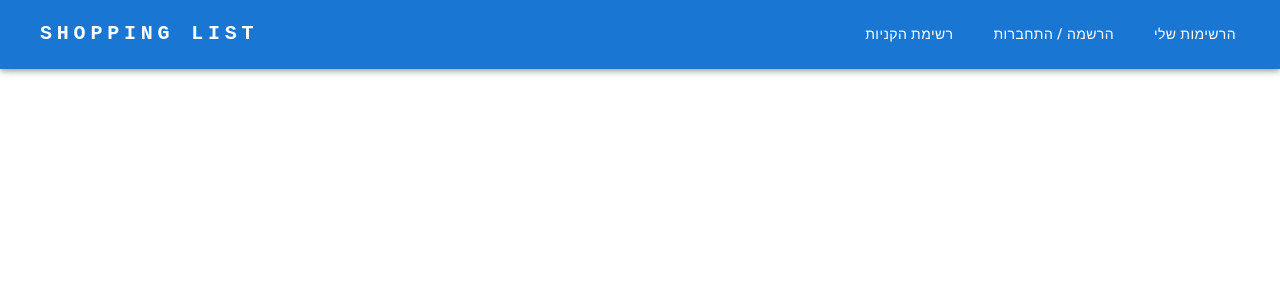
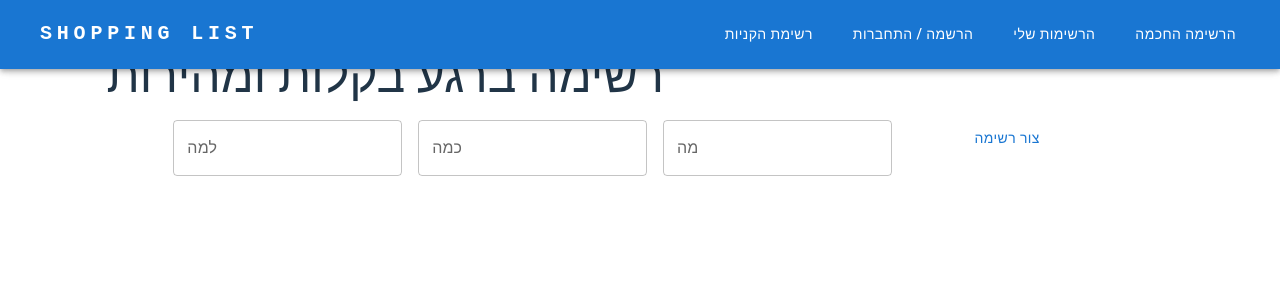
Before and after one commit to ShoshanaOr/shopping-list-app, a React (Vite) app in the folder Client/: page /smartList in a window 1280 px wide. Shown: the top 300 px of the page. Built offline with nearby package versions, Linux system fonts and the light colour scheme; some icons are missing.

Commit message:
fix products view

```diff
--- a/Client/src/appRoutes.tsx
+++ b/Client/src/appRoutes.tsx
@@ -3,6 +3,7 @@ import Home from './pages/home'
 import AppShoppingList from './comps/appShoppingList'
 import Auth from './pages/auth'
 import MyLists from './pages/myLists'
+import SmartList from './pages/smartList'
 
 export default function AppRoutes() {
   return (
@@ -12,6 +13,7 @@ export default function AppRoutes() {
       <Route path='/auth' element={<Auth/>}></Route>
       <Route path='/myLists' element={<MyLists/>}></Route>
       <Route path="/auth/:isLogin" element={<Auth />} />
+      <Route path='smartList' element={<SmartList/>} />
     </Routes>
   )
 }
--- a/Client/src/comps/header.tsx
+++ b/Client/src/comps/header.tsx
@@ -19,6 +19,7 @@ const pages = [
   { label: 'רשימת הקניות', path: 'shoppingList' },
   { label: 'הרשמה / התחברות', path: 'auth' },
   { label: 'הרשימות שלי', path: 'myLists' },
+  { label: 'הרשימה החכמה', path: 'smartList' },
 ];
 
 function ResponsiveAppBar() {
--- a/Client/src/comps/quantityControl.tsx
+++ b/Client/src/comps/quantityControl.tsx
@@ -1,7 +1,7 @@
 import { useDispatch } from 'react-redux'
 import type { AppDispatch } from '../store'
 import {increaseQuantity, decreaseQuantity} from '../features/shoppingList/shoppingListSlice'
-import { Box } from '@mui/material'
+import { Box, Grid } from '@mui/material'
 
 interface  QuantityControlProps {
   prodId: string
@@ -13,10 +13,12 @@ export default function QuantityControl({prodId, quantity}:QuantityControlProps)
   const dispatch = useDispatch<AppDispatch>()
 
   return (
-    <Box display="flex" alignItems="center" gap={1}>
+    <Box display="flex" alignItems="center"
+    sx={{gap:1, minWidth: 'fit-content', flexShrink: 0 }} >
       <button onClick={() => dispatch(decreaseQuantity(prodId))}>-</button>
       <div>{quantity}</div>
       <button onClick={() => dispatch(increaseQuantity(prodId))}>+</button>
     </Box>
+
   )
 }
--- a/Client/src/comps/shoppingListView.tsx
+++ b/Client/src/comps/shoppingListView.tsx
@@ -29,24 +29,32 @@ const Item = styled(Paper)(({ theme }) => ({
 
   return (
     <div>
- <Box sx={{ maxWidth: 1200, mx: 'auto', mt: 4 }}>
-      <Grid container spacing={3} justifyContent="center">
-
+ <Box sx={{ maxWidth: 1200 , mx: 'auto', mt: 4 }}>
+      <Grid container spacing={4} justifyContent="center">
 
       {categories.map(category => {
         const productsInCategory = items.filter(item => item.category === category.name)
         if (productsInCategory.length === 0) return null
         return (
 
-     <Grid size={{ xs: 12, sm: 6, md: 4 }} key={category._id}>
+     <Grid size={{ xs: 12, sm: 6, md:4, lg:3 }}
+     sx={{ minHeight: 'fit-content', alignItems: 'center' , minWidth: '250px'}}
+      key={category._id}>
    <Stack spacing={2}>
     <h3>{category.name}</h3>
     {productsInCategory.map(prod => (
-      <Item key={prod.id}>
-        <Box display="flex" alignItems="center" justifyContent="space-between">
+      <Item key={prod.id} >
+        <Box display="flex" alignItems="center" justifyContent="space-between" width="100%"
+         sx={{flexWrap:'nowrap'}}>
+          <Box sx={{flexShrink: 0 }}>
           <button onClick={() => dispatch(removeItem(prod.id))}>❌</button>
+          </Box>
+          <Box sx={{overflow: 'hidden'}}>
           <span style={{ marginInline: '8px' }}>{prod.product}</span>
+          </Box>
+          <Box sx={{flexShrink: 0 }}>
           <QuantityControl prodId={prod.id} quantity={prod.quantity} />
+          </Box>
         </Box>
       </Item>
 
--- a/Client/src/pages/myLists.tsx
+++ b/Client/src/pages/myLists.tsx
@@ -4,7 +4,7 @@ import type { RootState } from '../store'
 import { Card, CardContent, Typography, Container } from '@mui/material';
 import axios from 'axios';
 
-interface Item {
+export interface Item {
   product: string;
   category: string;
   quantity: number;
@@ -29,7 +29,7 @@ export default function MyLists() {
         const url = `${import.meta.env.VITE_API_URL}/shopping-lists/user/${user._id}`
         const res = await axios.get<ShoppingList[]>(url);
         setLists(res.data);
-        console.log(res.data);
+        // console.log(res.data);
 
       } catch (err) {
         console.error('Failed to fetch shopping lists:', err);
--- /dev/null
+++ b/Client/src/pages/smartList.tsx
@@ -0,0 +1,59 @@
+import * as React from 'react';
+import Box from '@mui/material/Box';
+import TextField from '@mui/material/TextField';
+import { Button, Typography } from '@mui/material';
+import axios from 'axios';
+import type { Item } from './myLists';
+
+export default function SmartList() {
+
+  const [prompt, setPrompt] = React.useState('')
+  const [newList, setNewList] = React.useState([])
+  const [why, setWhy] = React.useState('')
+  const [participants, setParticipants] = React.useState('')
+  const [what, setWhat] = React.useState('')
+
+  const handleGenerate = async() => {
+    const url = 'http://localhost:3000/'
+    try{
+      const res = await axios.post<Item[]>(url, {
+      why,
+      participants,
+      what,
+    })
+    console.log(res.data);
+    // setNewList(res.data)
+    }catch(error){
+      console.error('בעיה ביצירת הרשימה , נסה שוב',error)
+      alert('בעיה ביצירת הרשימה , נסה שוב')
+    }
+
+  }
+
+  return (
+    <Box
+      component="form"
+      sx={{ '& > :not(style)': { m: 1, width: '25ch' } }}
+      noValidate
+      autoComplete="off"
+    >
+      <Typography variant="h3" align="center"> רשימה ברגע בקלות ומהירות</Typography>
+      <TextField id="outlined-basic-goal" label="למה" variant="outlined"
+      placeholder='מה סיבת הקניה ? שבועית / אירוע / אחר '
+      value={why}
+      onChange={(e) => setWhy(e.target.value)}
+      />
+      <TextField id="outlined-basic" label="כמה" variant="outlined"
+      placeholder='לכמה אנשים או משתתפים מיועדת הקניה'
+      value={participants}
+      onChange={(e) => setParticipants(e.target.value)}
+      />
+      <TextField id="outlined-basic" label="מה" variant="outlined"
+      placeholder='פרט מהו סגנון התפריט הרצוי / מסיבה חלבית ? קינוחים? או כל פירוט אחר על סגנון המוצרים'
+      value={what}
+      onChange={(e) => setWhat(e.target.value)}
+      />
+      <Button onClick={handleGenerate}>צור רשימה</Button>
+    </Box>
+  )
+}
```
